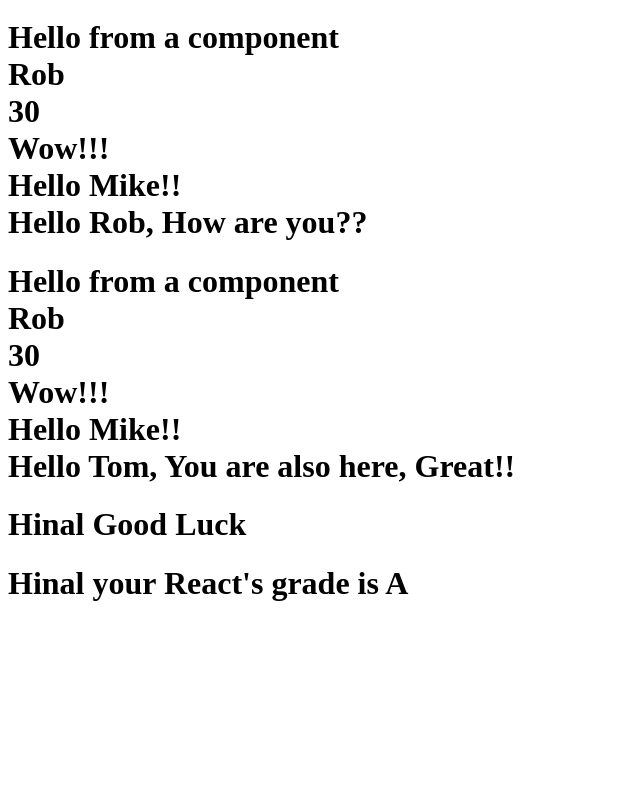
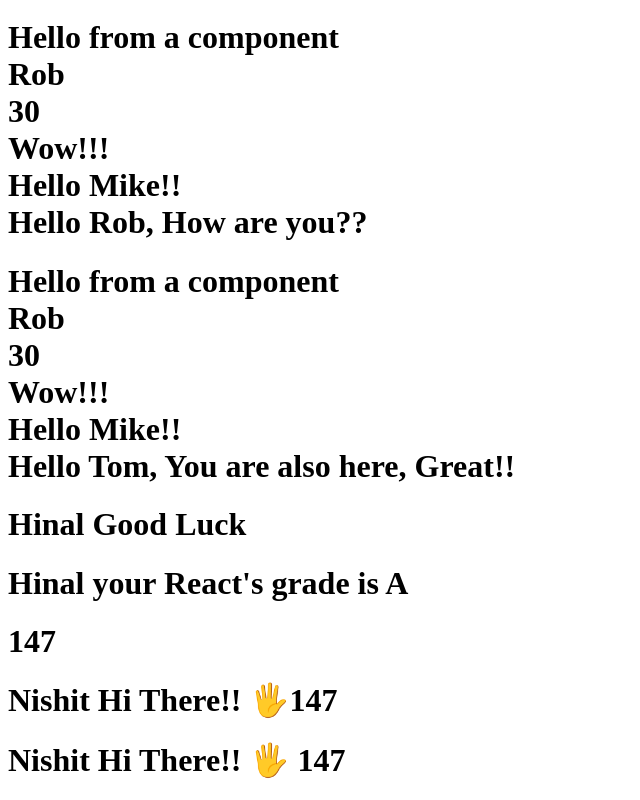
Before and after one commit to HinalPatel0607/React-Learning, a React (Vite) app in the folder React/: page / in a window 1280 px wide. Shown: the part 791-1591 px from the top of the page, without its empty margins (0-640 px from the left). Before the commit the page ends 1414 px from the top, so only its background shows below. Built offline with nearby package versions, Linux system fonts and the light colour scheme.

Commit message:
Passing Arrays And Objects To Components Using Props

```diff
--- a/React/src/App.jsx
+++ b/React/src/App.jsx
@@ -2,8 +2,18 @@ import React from "react";
 import Hello from "./components/Hello";
 import Destructuringprops from "./components/Destructuringprops";
 import Destructuringpropsindefinition from "./components/Destructuringpropsindefinition";
+import Arrayprop from "./components/Arrayprop";
+import Objectprop from "./components/Objectprop";
+import Destructuringobjectprop from "./components/Destructuringobjectprop";
 
 function App() {
+  const seatNumbers = [1, 4, 7];
+  const person = {
+    name: "Nishit",
+    message: "Hi There!!",
+    emoji: "🖐",
+    seatNumbers: [1, 4, 7],
+  };
   return (
     <div className="App">
       <h1>Hello!!!</h1>
@@ -14,6 +24,9 @@ function App() {
       <Hello name="Tom" message="You are also here, Great!!" />
       <Destructuringprops name="Hinal" message="Good Luck" />
       <Destructuringpropsindefinition subject="React" grade="A" />
+      <Arrayprop seatNumbers={seatNumbers} />
+      <Objectprop person={person} />
+      <Destructuringobjectprop person={person} />
     </div>
   );
 }
--- /dev/null
+++ b/React/src/components/Arrayprop.jsx
@@ -0,0 +1,9 @@
+function Arrayprop({ seatNumbers }) {
+  return (
+    <div>
+      <h1>{seatNumbers}</h1>
+    </div>
+  );
+}
+
+export default Arrayprop;
--- /dev/null
+++ b/React/src/components/Destructuringobjectprop.jsx
@@ -0,0 +1,10 @@
+function Destructuringobjectprop({ person }) {
+  return (
+    <div>
+      <h1>
+        {person.name} {person.message} {person.emoji} {person.seatNumbers}
+      </h1>
+    </div>
+  );
+}
+export default Destructuringobjectprop;
--- /dev/null
+++ b/React/src/components/Objectprop.jsx
@@ -0,0 +1,12 @@
+function Objectprop(props) {
+  return (
+    <div>
+      <h1>
+        {props.person.name} {props.person.message} {props.person.emoji}
+        {props.person.seatNumbers}
+      </h1>
+    </div>
+  );
+}
+
+export default Objectprop;
```
